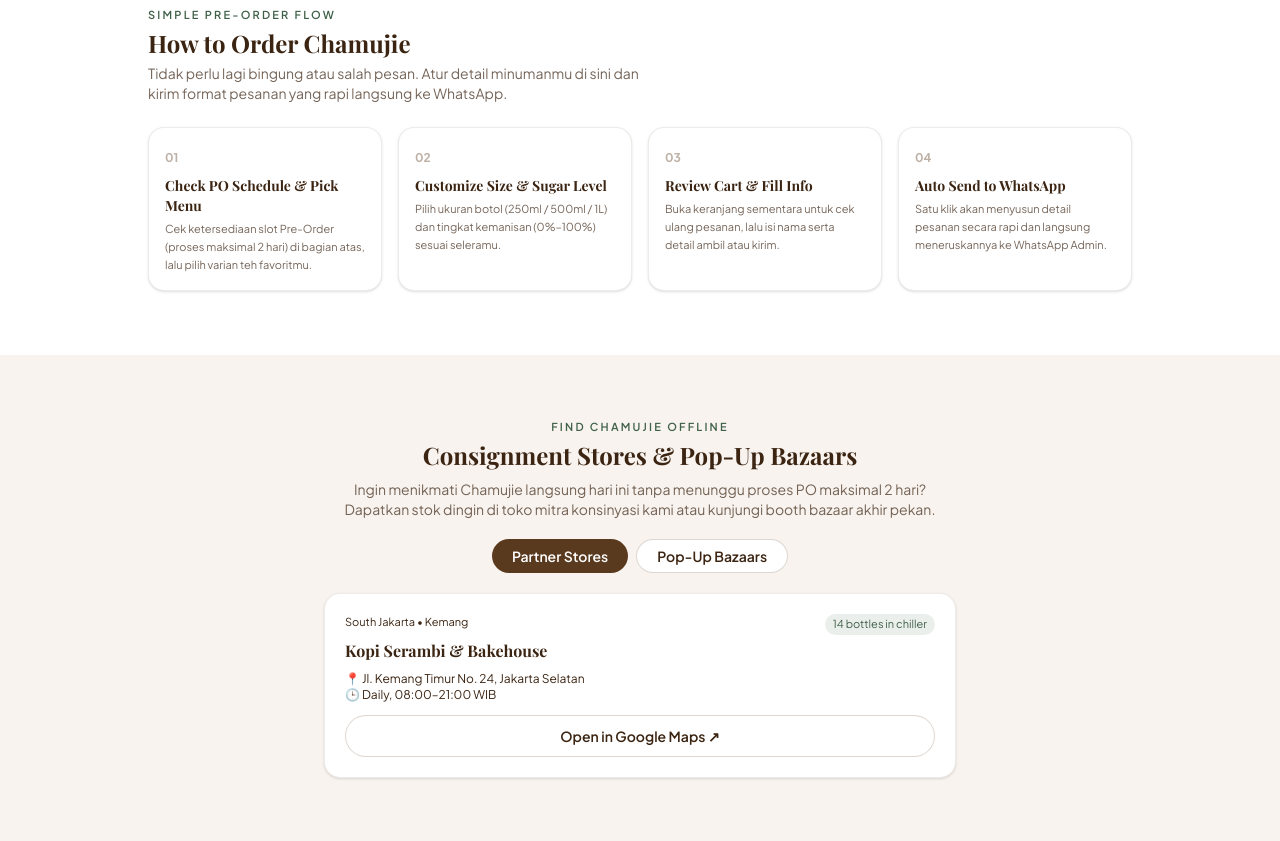
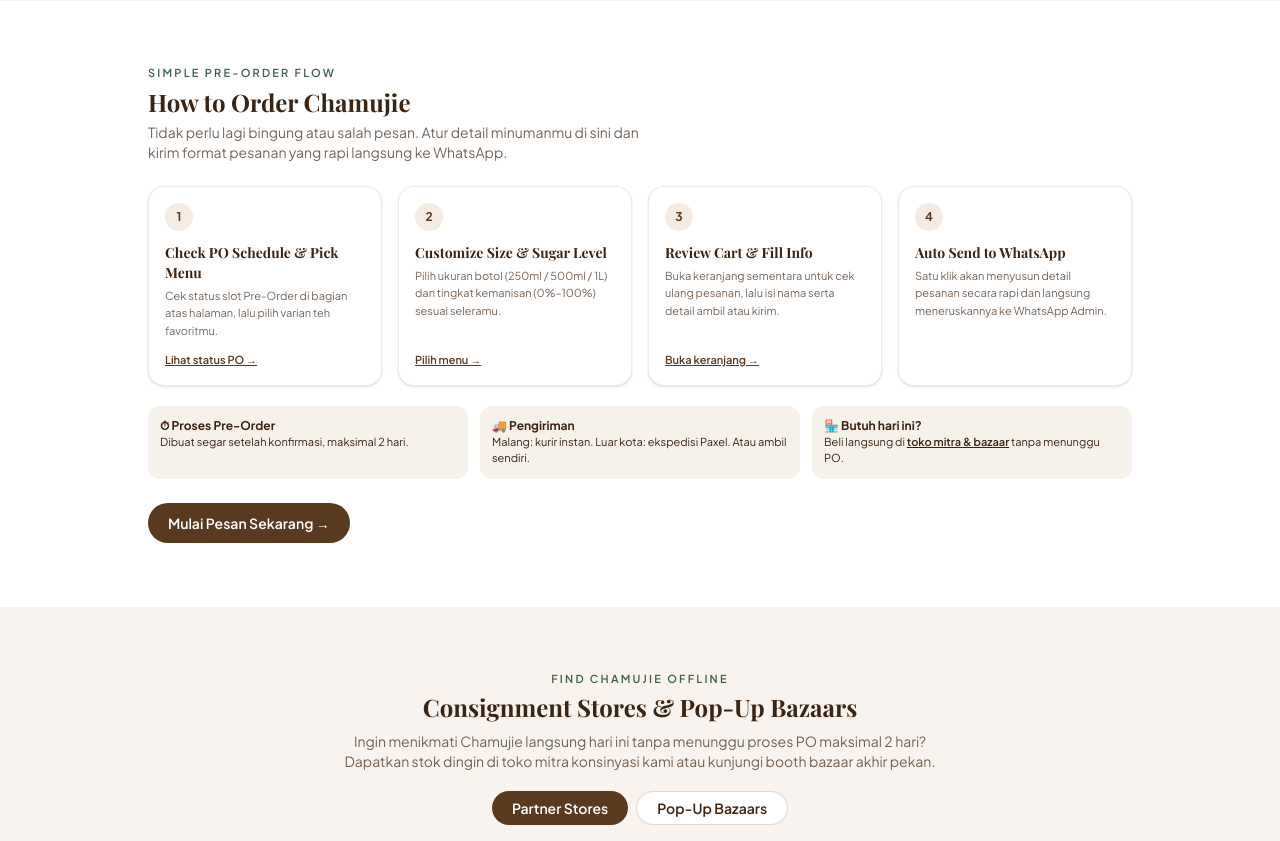
Before and after one commit to rfzhfrn/chamujie-website, a Laravel app: page / in a window 1280 px wide. Shown: the part 1618-2459 px from the top of the page. Run offline with Laravel 12, Linux system fonts and the light colour scheme; style sheets or scripts are compiled from the project's sources; some web fonts are replaced.

Commit message:
Slicing: Navbar, Hero Section, How To Order Section

```diff
--- a/config/chamujie.php
+++ b/config/chamujie.php
@@ -4,6 +4,11 @@
 return [
     'wa_number' => '6287754167157', // GANTI dengan nomor WhatsApp admin Chamujie (format 62...)
     'instagram' => 'https://instagram.com/chamujie',
+    'po' => [
+        'status' => 'available', // available | limited | full
+        'title'  => 'Open PO — Sabtu, 29 Nov',
+        'note'   => 'Pesanan diproses maksimal 2 hari setelah konfirmasi.',
+    ],
     'sizes' => [
         ['id' => '250ml', 'label' => '250ml', 'note' => '1 Personal Serving', 'price' => 18000],
         ['id' => '500ml', 'label' => '500ml', 'note' => '2 Generous Servings', 'price' => 30000],
--- a/resources/js/app.js
+++ b/resources/js/app.js
@@ -109,3 +109,24 @@ $$('#loc-tabs [data-tab]').forEach((b) => b.addEventListener('click', () => {
 }));
 
 renderCart();
+/* ---------- Navbar: menu mobile & penanda section aktif ---------- */
+const menuBtn = $('#menu-toggle');
+const mobileMenu = $('#mobile-menu');
+const setMenu = (open) => {
+    mobileMenu.classList.toggle('hidden', !open);
+    menuBtn.setAttribute('aria-expanded', String(open));
+    menuBtn.textContent = open ? '✕' : '☰';
+};
+menuBtn?.addEventListener('click', () => setMenu(mobileMenu.classList.contains('hidden')));
+$$('#mobile-menu a').forEach((a) => a.addEventListener('click', () => setMenu(false)));
+window.matchMedia('(min-width: 768px)').addEventListener('change', (e) => e.matches && setMenu(false));
+
+const navLinks = $$('[data-nav]');
+const spy = new IntersectionObserver((entries) => entries.forEach((en) => {
+    if (!en.isIntersecting) return;
+    navLinks.forEach((l) => {
+        const on = l.getAttribute('href') === '#' + en.target.id;
+        ['font-bold', 'underline', 'underline-offset-4'].forEach((c) => l.classList.toggle(c, on));
+    });
+}), { rootMargin: '-45% 0px -50% 0px' });
+['menu', 'about', 'how', 'locations'].forEach((id) => { const el = document.getElementById(id); if (el) spy.observe(el); });
--- a/resources/views/layouts/app.blade.php
+++ b/resources/views/layouts/app.blade.php
@@ -8,22 +8,39 @@
     <meta property="og:title" content="Chamujie – Artisanal Roasted Milk Tea">
     <meta property="og:description" content="Seduhan teh panggang autentik — pesan mudah, diproses maksimal 2 hari.">
     <meta property="og:image" content="{{ asset('images/hero.jpg') }}">
+    <meta name="theme-color" content="#5a3a1f">
+    <link rel="icon" type="image/jpeg" href="{{ asset('images/logo.jpg') }}">
     <link rel="preconnect" href="https://fonts.googleapis.com"><link rel="preconnect" href="https://fonts.gstatic.com" crossorigin>
     <link href="https://fonts.googleapis.com/css2?family=Playfair+Display:ital,wght@0,600;0,700;1,600&family=Plus+Jakarta+Sans:wght@400;500;600;700&display=swap" rel="stylesheet">
     @vite(['resources/css/app.css', 'resources/js/app.js'])
 </head>
 <body>
     <header class="sticky top-0 z-30 border-b border-brand/5 bg-white/90 backdrop-blur">
-        <div class="mx-auto flex h-14 max-w-5xl items-center justify-between px-5">
+        <div class="mx-auto flex h-14 max-w-5xl items-center justify-between gap-3 px-5">
             <a href="#top" class="flex items-center gap-2">
-                <span class="grid size-8 place-items-center rounded-lg bg-brand text-white">☕</span>
+                <img src="{{ asset('images/logo.jpg') }}" alt="Logo Chamujie" class="size-8 shrink-0 rounded-lg object-cover">
                 <span class="leading-none"><b class="font-serif text-sm">Chamujie</b><br><small class="text-[8px] uppercase tracking-widest text-brand/60">Roasted Milk Tea</small></span>
             </a>
-            <nav class="hidden gap-6 text-xs font-medium md:flex">
-                <a href="#menu">Menu</a><a href="#about">About Us</a><a href="#how">How to Order</a><a href="#locations">Locations</a>
+
+            {{-- Menu desktop --}}
+            <nav class="hidden gap-6 text-xs font-medium md:flex" aria-label="Navigasi utama">
+                <a data-nav href="#menu">Menu</a><a data-nav href="#about">About Us</a><a data-nav href="#how">How to Order</a><a data-nav href="#locations">Locations</a>
             </nav>
-            <button data-open-cart class="btn bg-sand !px-3 !py-1.5 text-xs">🛒 Cart <span data-cart-count class="grid size-4 place-items-center rounded-full bg-brand text-[10px] text-white">0</span></button>
+
+            <div class="flex items-center gap-2">
+                <button data-open-cart class="btn bg-sand !px-3 !py-1.5 text-xs" aria-label="Buka keranjang">🛒 Cart <span data-cart-count class="grid size-4 place-items-center rounded-full bg-brand text-[10px] text-white">0</span></button>
+                {{-- Hamburger (mobile) --}}
+                <button id="menu-toggle" class="grid size-8 place-items-center rounded-lg border border-brand/15 text-sm md:hidden" aria-label="Buka menu" aria-controls="mobile-menu" aria-expanded="false">☰</button>
+            </div>
         </div>
+
+        {{-- Menu mobile --}}
+        <nav id="mobile-menu" class="hidden border-t border-brand/10 bg-white px-5 py-2 text-sm font-medium md:hidden" aria-label="Navigasi mobile">
+            <a class="block border-b border-brand/5 py-3" href="#menu">Menu</a>
+            <a class="block border-b border-brand/5 py-3" href="#about">About Us</a>
+            <a class="block border-b border-brand/5 py-3" href="#how">How to Order</a>
+            <a class="block py-3" href="#locations">Locations</a>
+        </nav>
     </header>
 
     <main id="top">@yield('content')</main>
--- a/resources/views/sections/hero.blade.php
+++ b/resources/views/sections/hero.blade.php
@@ -1,21 +1,52 @@
+@php
+    // Status slot Pre-Order (US-10). Nanti dibaca dari Google Sheets; default dipakai bila config belum diisi.
+    $po = array_merge([
+        'status' => 'available', // available | limited | full
+        'title'  => 'Open PO — jadwal akan diumumkan',
+        'note'   => 'Pesanan diproses maksimal 2 hari setelah konfirmasi.',
+    ], $cfg['po'] ?? []);
+    $poStyle = [
+        'available' => ['Available',    'bg-leaf/10 text-leaf',      'bg-leaf'],
+        'limited'   => ['Limited Slot', 'bg-amber-100 text-amber-800', 'bg-amber-500'],
+        'full'      => ['Fully Booked', 'bg-red-100 text-red-700',     'bg-red-500'],
+    ][$po['status']] ?? ['Available', 'bg-leaf/10 text-leaf', 'bg-leaf'];
+@endphp
+
 <section class="bg-gradient-to-b from-sand/70 to-white">
-    <div class="mx-auto grid max-w-5xl items-center gap-10 px-5 py-14 md:grid-cols-2">
+    <div class="mx-auto grid max-w-5xl items-center gap-10 px-5 py-10 md:grid-cols-2 md:py-14">
         <div>
             <span class="inline-block rounded-full border border-brand/15 bg-white px-3 py-1 text-[11px]">🍃 Artisanal Roasted Milk Tea</span>
             <h1 class="mt-5 font-serif text-4xl font-bold leading-tight md:text-5xl">Authentic Bold Aroma of Artisanal <em class="text-brand">Roasted Milk Tea</em></h1>
             <p class="mt-4 max-w-sm text-sm text-brand-dark/80">Seduhan teh panggang autentik—pesan mudah, diproses maksimal 2 hari.</p>
-            <div class="mt-6 flex gap-3">
-                <a href="#menu" class="btn btn-primary">Order Now →</a>
-                <a href="#about" class="btn btn-ghost">About Us</a>
+
+            <div class="mt-6 flex flex-wrap gap-3">
+                <a href="#menu" class="btn btn-primary">Pesan Sekarang →</a>
+                <a href="#locations" class="btn btn-ghost">Cek Event Terdekat</a>
             </div>
             <p class="mt-4 flex gap-3 text-[11px] underline"><a href="#how">How to Order</a><span>•</span><a href="#locations">Stores &amp; Bazaar</a></p>
+
+            {{-- Indikator slot Pre-Order --}}
+            <div id="po" class="card mt-6 scroll-mt-20 max-w-sm p-4">
+                <div class="flex items-center justify-between gap-3">
+                    <p class="eyebrow">Pre-Order Status</p>
+                    <span class="inline-flex items-center gap-1.5 rounded-full px-2.5 py-1 text-[10px] font-semibold {{ $poStyle[1] }}">
+                        <i class="size-1.5 rounded-full {{ $poStyle[2] }}"></i>{{ $poStyle[0] }}
+                    </span>
+                </div>
+                <b class="mt-2 block font-serif text-sm">{{ $po['title'] }}</b>
+                <p class="mt-1 text-[11px] text-brand-dark/70">{{ $po['note'] }}</p>
+                @if ($po['status'] === 'full')
+                    <p class="mt-2 text-[11px] font-semibold text-red-700">Slot penuh. Cek <a href="#locations" class="underline">toko mitra</a> untuk stok langsung.</p>
+                @endif
+            </div>
         </div>
+
         <div>
-            <img src="{{ asset('images/hero.jpg') }}" alt="Chamujie Roasted Milk Tea" class="h-64 w-full rounded-3xl object-cover shadow-xl md:h-80">
+            <img src="{{ asset('images/hero.jpg') }}" alt="Botol Chamujie Roasted Milk Tea" width="599" height="900" fetchpriority="high" class="h-64 w-full rounded-3xl object-cover shadow-xl md:h-80">
             <div class="mt-3 grid grid-cols-3 gap-3">
                 @foreach ($cfg['products'] as $p)
                     <button data-open-product="{{ $p['id'] }}" class="card p-1.5 text-left">
-                        <img src="{{ asset($p['image']) }}" alt="" class="h-16 w-full rounded-lg object-cover">
+                        <img src="{{ asset($p['image']) }}" alt="{{ $p['name'] }}" loading="lazy" class="h-16 w-full rounded-lg object-cover">
                         <b class="mt-1 block truncate font-serif text-[10px]">{{ $p['name'] }}</b>
                         <small class="text-[10px]">Rp {{ number_format($p['price'], 0, ',', '.') }}</small>
                     </button>
--- a/resources/views/sections/how.blade.php
+++ b/resources/views/sections/how.blade.php
@@ -3,19 +3,34 @@
         <p class="eyebrow">Simple Pre-Order Flow</p>
         <h2 class="mt-1 font-serif text-2xl font-bold">How to Order Chamujie</h2>
         <p class="mt-1 max-w-lg text-sm text-brand-dark/70">Tidak perlu lagi bingung atau salah pesan. Atur detail minumanmu di sini dan kirim format pesanan yang rapi langsung ke WhatsApp.</p>
-        <div class="mt-6 grid gap-4 sm:grid-cols-2 md:grid-cols-4">
+
+        <ol class="mt-6 grid gap-4 sm:grid-cols-2 md:grid-cols-4">
             @foreach ([
-                ['Check PO Schedule & Pick Menu','Cek ketersediaan slot Pre-Order (proses maksimal 2 hari) di bagian atas, lalu pilih varian teh favoritmu.'],
-                ['Customize Size & Sugar Level','Pilih ukuran botol (250ml / 500ml / 1L) dan tingkat kemanisan (0%–100%) sesuai seleramu.'],
-                ['Review Cart & Fill Info','Buka keranjang sementara untuk cek ulang pesanan, lalu isi nama serta detail ambil atau kirim.'],
-                ['Auto Send to WhatsApp','Satu klik akan menyusun detail pesanan secara rapi dan langsung meneruskannya ke WhatsApp Admin.'],
-            ] as $i => [$t, $d])
-                <div class="card p-4">
-                    <span class="text-xs font-bold text-brand/40">0{{ $i + 1 }}</span>
-                    <h3 class="mt-2 font-serif text-sm font-bold">{{ $t }}</h3>
-                    <p class="mt-1 text-[11px] leading-relaxed text-brand-dark/70">{{ $d }}</p>
-                </div>
+                ['Check PO Schedule & Pick Menu', 'Cek status slot Pre-Order di bagian atas halaman, lalu pilih varian teh favoritmu.', '#po', 'Lihat status PO →'],
+                ['Customize Size & Sugar Level', 'Pilih ukuran botol (250ml / 500ml / 1L) dan tingkat kemanisan (0%–100%) sesuai seleramu.', '#menu', 'Pilih menu →'],
+                ['Review Cart & Fill Info', 'Buka keranjang sementara untuk cek ulang pesanan, lalu isi nama serta detail ambil atau kirim.', null, 'Buka keranjang →'],
+                ['Auto Send to WhatsApp', 'Satu klik akan menyusun detail pesanan secara rapi dan langsung meneruskannya ke WhatsApp Admin.', null, null],
+            ] as $i => [$t, $d, $href, $cta])
+                <li class="card flex flex-col p-4">
+                    <span class="grid size-7 place-items-center rounded-full bg-sand text-xs font-bold text-brand">{{ $i + 1 }}</span>
+                    <h3 class="mt-3 font-serif text-sm font-bold">{{ $t }}</h3>
+                    <p class="mt-1 flex-1 text-[11px] leading-relaxed text-brand-dark/70">{{ $d }}</p>
+                    @if ($cta && $href)
+                        <a href="{{ $href }}" class="mt-3 text-[11px] font-semibold text-brand underline">{{ $cta }}</a>
+                    @elseif ($cta)
+                        <button data-open-cart class="mt-3 text-left text-[11px] font-semibold text-brand underline">{{ $cta }}</button>
+                    @endif
+                </li>
             @endforeach
+        </ol>
+
+        {{-- Info tambahan dari mitra: proses, pengiriman, alternatif beli langsung --}}
+        <div class="mt-5 grid gap-3 text-[11px] sm:grid-cols-3">
+            <div class="rounded-xl bg-sand/70 p-3"><b class="block text-xs">⏱ Proses Pre-Order</b>Dibuat segar setelah konfirmasi, maksimal 2 hari.</div>
+            <div class="rounded-xl bg-sand/70 p-3"><b class="block text-xs">🚚 Pengiriman</b>Malang: kurir instan. Luar kota: ekspedisi Paxel. Atau ambil sendiri.</div>
+            <div class="rounded-xl bg-sand/70 p-3"><b class="block text-xs">🏪 Butuh hari ini?</b>Beli langsung di <a href="#locations" class="font-semibold underline">toko mitra &amp; bazaar</a> tanpa menunggu PO.</div>
         </div>
+
+        <div class="mt-6"><a href="#menu" class="btn btn-primary">Mulai Pesan Sekarang →</a></div>
     </div>
 </section>
```
Also changed, not shown: public/images/about.jpg (added), public/images/chathai.jpg (added), public/images/green.jpg (added), public/images/hero.jpg (added), public/images/logo.jpg (added), public/images/roasted.jpg (added).
